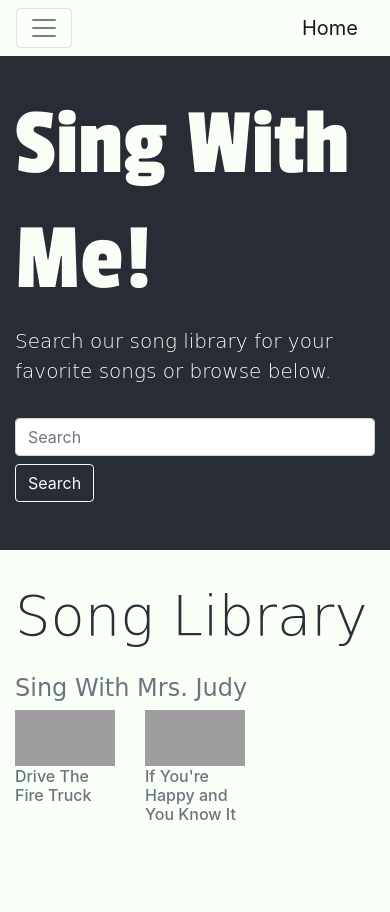
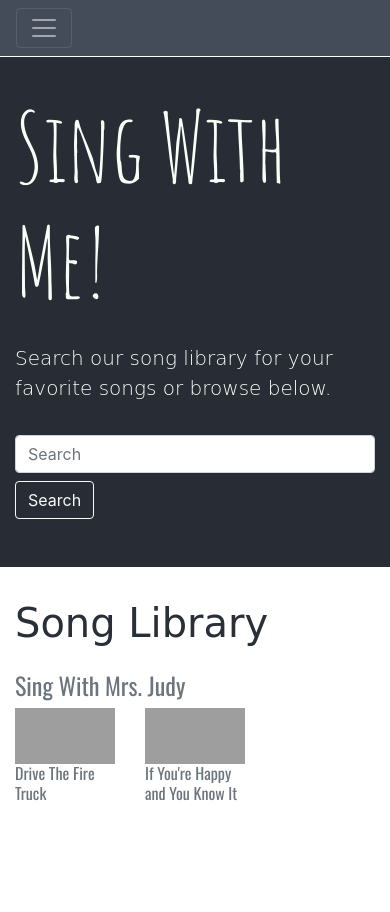
Before and after one commit to NicoleMarty/classroom-to-you, a plain HTML site: page songs.html in a window 390 px wide. After the commit the page ends 891 px from the top, so only its background shows below. Drawn offline with nearby package versions, Linux system fonts and the light colour scheme; grey boxes are pictures that could not be loaded; a web font is replaced by a local one.

Commit message:
finishing up nav for songs page/rest of pages

```diff
--- a/songs.html
+++ b/songs.html
@@ -8,19 +8,23 @@
         integrity="sha384-ggOyR0iXCbMQv3Xipma34MD+dH/1fQ784/j6cY/iJTQUOhcWr7x9JvoRxT2MZw1T" crossorigin="anonymous">
     <link href="https://fonts.googleapis.com/css2?family=Bellota:ital,wght@1,700&family=Passion+One&display=swap"
         rel="stylesheet">
+    <link href="https://fonts.googleapis.com/css2?family=Bellota:ital,wght@1,700&family=Passion+One&display=swap"
+        rel="stylesheet">
+    <link href="https://fonts.googleapis.com/css2?family=Amatic+SC:wght@400;700&family=Oswald&display=swap"
+        rel="stylesheet">
     <link rel='stylesheet' href='./styles/songs.css'>
     <title>Songs</title>
 </head>
 
 <body>
-    <nav class="navbar navbar-expand-lg navbar-light bg-transparent">
-        <button class="navbar-toggler" type="button" data-toggle="collapse" data-target="#navbarTogglerDemo03"
-            aria-controls="navbarTogglerDemo03" aria-expanded="false" aria-label="Toggle navigation">
+    <nav class="navbar navbar-expand-lg navbar-dark">
+        <button class="navbar-toggler" type="button" data-toggle="collapse" data-target="#navbarTogglerDemo01"
+            aria-controls="navbarTogglerDemo01" aria-expanded="false" aria-label="Toggle navigation">
             <span class="navbar-toggler-icon"></span>
         </button>
-        <a class="navbar-brand center" href="./index.html">Home</a>
-
-        <div class="collapse navbar-collapse" id="navbarTogglerDemo03">
+        <div class="collapse navbar-collapse" id="navbarTogglerDemo01">
+            <a class="navbar-brand" href="#">Hidden brand</a>
+            <div class='container'>
                 <ul class="navbar-nav mr-auto mt-2 mt-lg-0">
                     <li class="nav-item active">
                         <a class="nav-link" href="./songs.html">Songs <span class="sr-only">(current)</span></a>
@@ -32,6 +36,7 @@
                         <a class="nav-link" href="./resources.html">Resources</a>
                     </li>
                 </ul>
+            </div>
 
         </div>
     </nav>
@@ -50,7 +55,7 @@
     <div class='container'>
         <div class='row'>
             <div class='col-lg-12'>
-                <h1 class='display-4'>Song Library</h1>
+                <h1>Song Library</h1>
                 <h4 class='text-muted'>Sing With Mrs. Judy</h4>
                 <div class='row'>
                     <div class="col">
--- a/styles/index.css
+++ b/styles/index.css
@@ -18,7 +18,7 @@ body {
     display: flex;
     flex-direction: column;
     margin: 15% auto;
-    font-family: "Passion One", cursive;
+    font-family: "Amatic SC", cursive;
     margin-bottom: 0px;
     text-align: center;
 }
@@ -48,6 +48,7 @@ a:hover {
     background: none;
     border: none;
     position: relative;
+    font-family: "Oswald", sans-serif;
     text-transform: uppercase;
     font-weight: bold;
     letter-spacing: 3px;
--- a/styles/songs.css
+++ b/styles/songs.css
@@ -1,30 +1,50 @@
 html,
 body {
-    background-color: #f7fff7;
     color: #292f36;
     min-height: 100vh;
 }
 
-h6 {
-    padding-bottom: 5rem;
+nav,
+.navbar {
+    background-color: #444b59;
+}
+
+.nav-link {
+    font-family: "Bellota", cursive;
+    color: white;
+}
+
+.nav-item {
+    padding-right: 15px;
+}
+
+span,
+.navbar-toggler-icon {
+    color: white;
 }
 
 .jumbotron {
     background-color: #282c34;
     color: #f7fff7;
+    margin-top: 0.25%;
 }
 
 .display-1 {
-    font-family: "Passion One", cursive;
+    font-family: "Amatic SC", cursive;
 }
 
 p,
 .lead,
-.display-4 {
+h1 {
     font-family: "Bellota", cursive;
     padding-bottom: 1rem;
 }
 
+h6 {
+    font-family: "Oswald", sans-serif;
+    padding-bottom: 5rem;
+}
+
 h4 {
-    font-family: "Bellota", cursive;
+    font-family: "Oswald", sans-serif;
 }
```
Also changed, not shown: index.html (+2 -0 lines), media/images/border_image.jpeg (added). Lines whose indentation alone changed are shown as unchanged.
